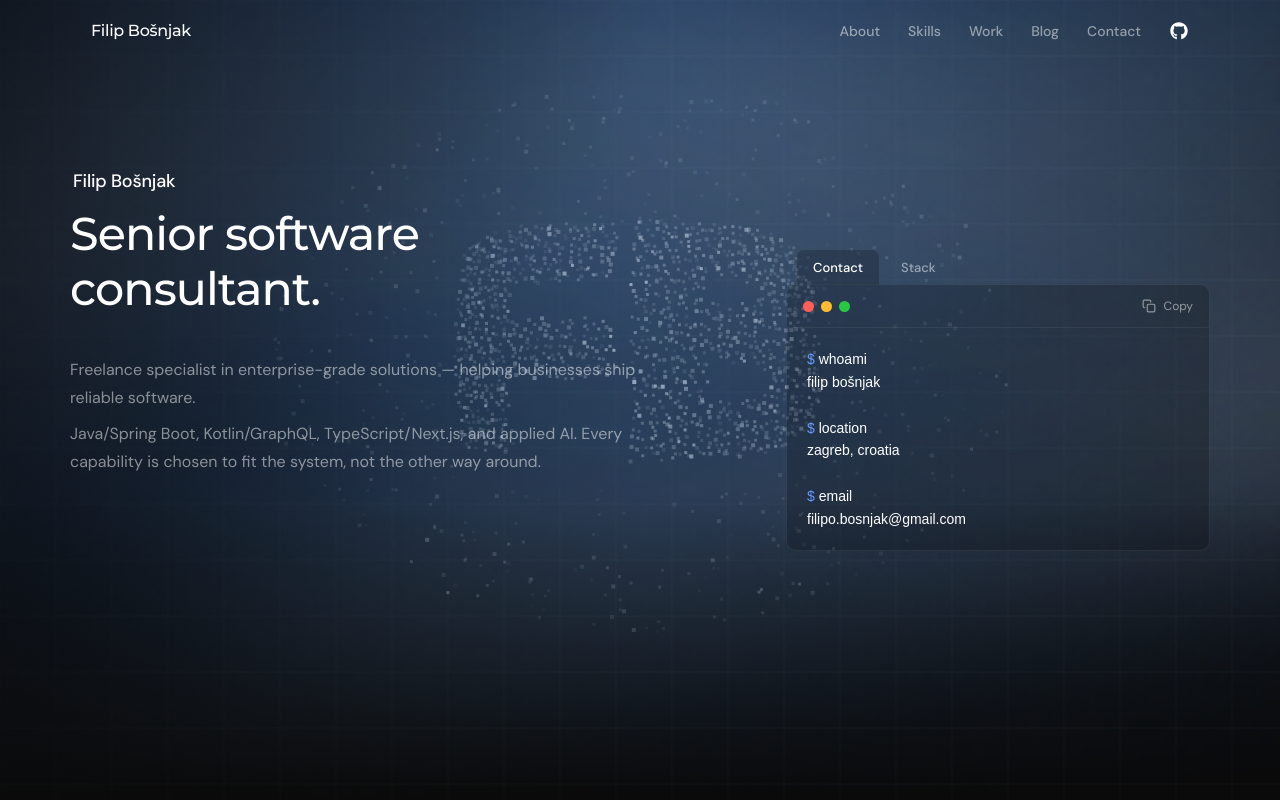
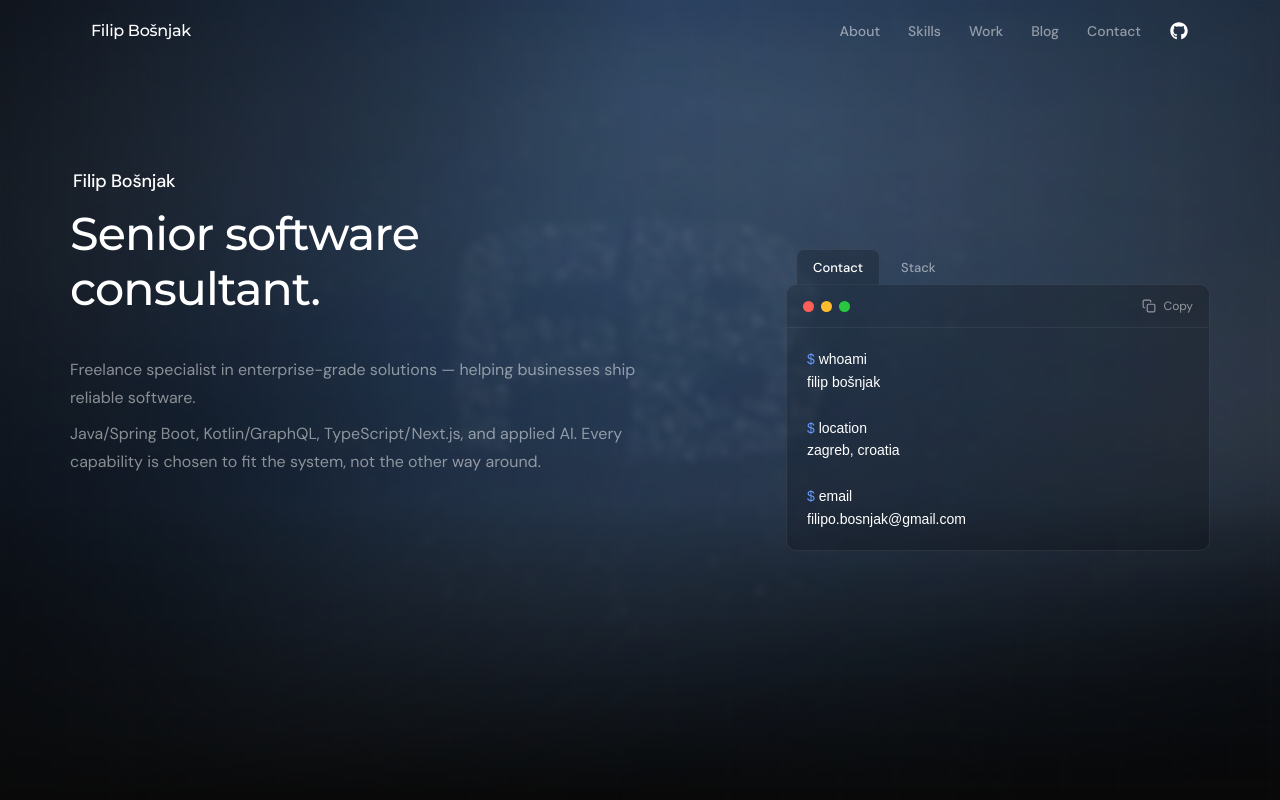
Before and after one commit to filipbosnjak/portfolio-next-ts, a Next.js app: page / in a window 1280 px wide. Shown: the top 800 px of the page. Built offline with nearby package versions, Linux system fonts and the light colour scheme; a web font is replaced by a local one.

Commit message:
Add a frosted glass pane over the particle animation.
A backdrop-blur overlay with a subtle dark tint sits between the
particle canvas and the hero content, and the text scrim moves above the
particles, so the copy reads clearly while the animation glows softly
behind glass.

```diff
--- a/components/Hero.tsx
+++ b/components/Hero.tsx
@@ -67,7 +67,9 @@ const Hero = () => {
       <div className="pointer-events-none absolute inset-0 z-[5] hidden md:block">
         <ParticleMark />
       </div>
-      <div className="pointer-events-none absolute inset-0 z-[1] bg-gradient-to-r from-[#0a0a0a]/65 via-[#0a0a0a]/20 to-transparent md:from-[#0a0a0a]/55 md:via-[#0a0a0a]/10" />
+      {/* frosted glass pane over the particle animation so the copy stays readable */}
+      <div className="pointer-events-none absolute inset-0 z-[6] bg-[#0a0a0a]/10 backdrop-blur-[4px]" />
+      <div className="pointer-events-none absolute inset-0 z-[7] bg-gradient-to-r from-[#0a0a0a]/65 via-[#0a0a0a]/20 to-transparent md:from-[#0a0a0a]/55 md:via-[#0a0a0a]/10" />
       <div className="ds-container relative z-10 grid grid-cols-1 items-center gap-20 pt-40 pb-40 md:grid-cols-[60fr_40fr]">
         <div className="order-1 flex flex-col gap-10">
           <div
```
